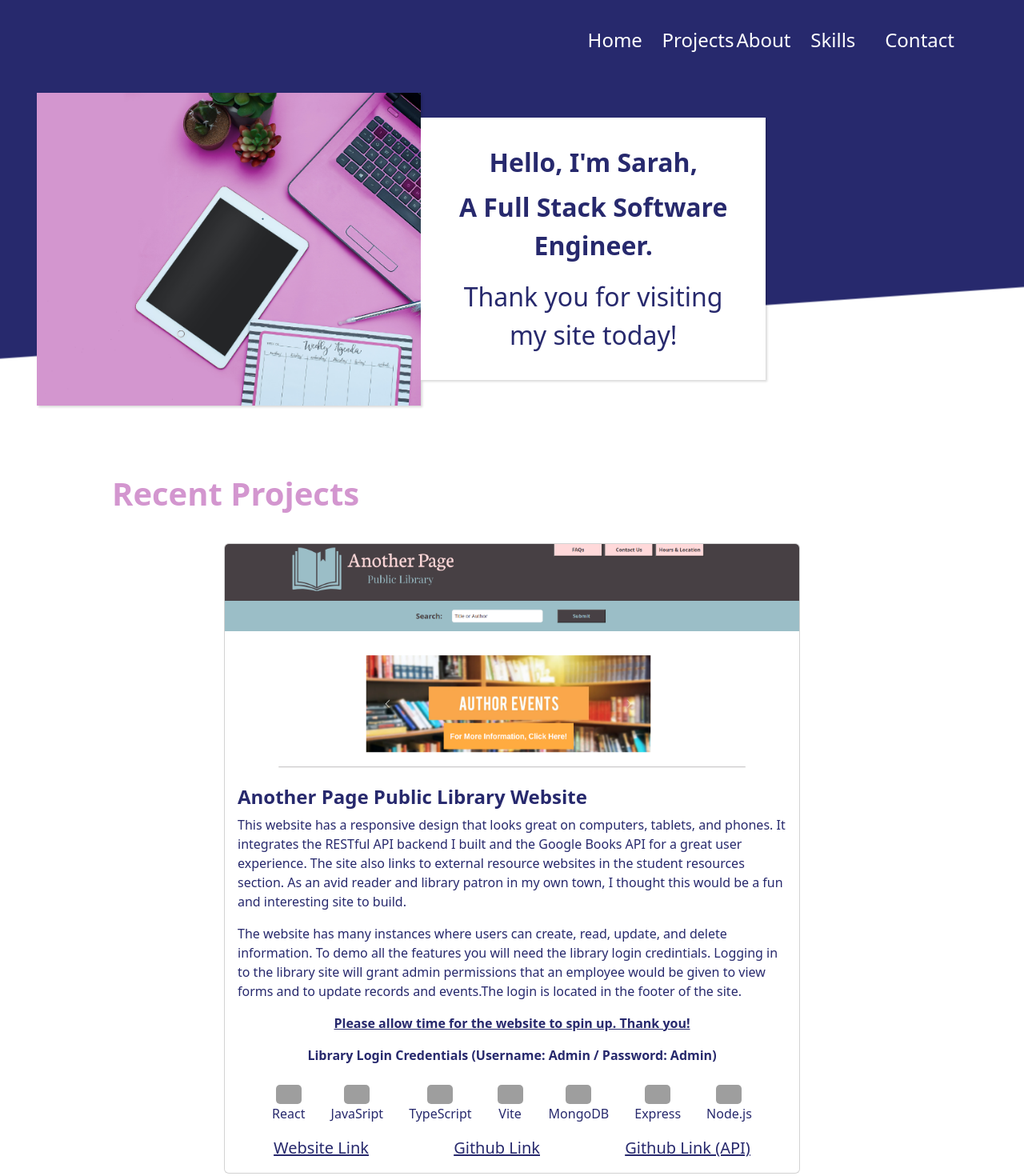
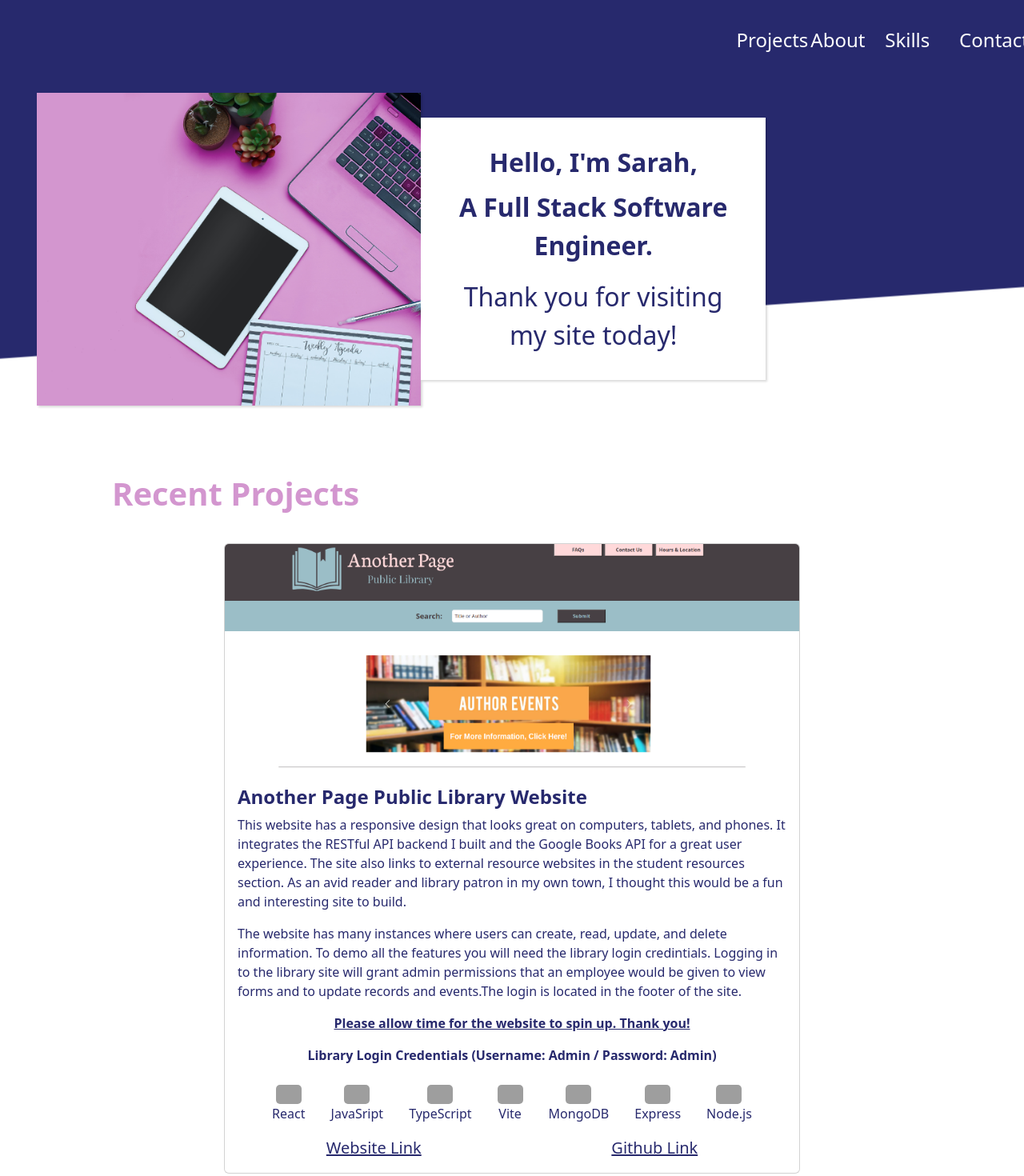
Before and after one commit to Amiriel01/Portfolio-Website, a React (Vite) app in the folder front-end/: page / in a window 1280 px wide. Shown: the top 1470 px of the page at 80% size. Built offline with nearby package versions, Linux system fonts and the light colour scheme; grey boxes are pictures that could not be loaded.

Commit message:
removed github link api

```diff
--- a/front-end/src/App.css
+++ b/front-end/src/App.css
@@ -16,6 +16,8 @@
     margin-left: auto;
     font-size: 1.5rem;
     cursor: pointer;
+    display: flex;
+    justify-content: end;
   }
 }
 
--- a/front-end/src/HeaderLinks.jsx
+++ b/front-end/src/HeaderLinks.jsx
@@ -7,11 +7,11 @@ export default function HeaderLinks() {
       <>
         <Row id='header-container'>
           <Row id='header-links-container'>
-            <Col xl={2} lg={4} sm={6} id='header-link'>
+            {/* <Col xl={2} lg={4} sm={6} id='header-link'>
               <ScrollLink to='home' smooth={true} duration={500}>
                 Home
               </ScrollLink>
-            </Col>
+            </Col> */}
             <Col xl={2} lg={4} sm={6} id='header-link'>
               <ScrollLink to='projects' smooth={true} duration={500}>
                 Projects
--- a/front-end/src/Projects.jsx
+++ b/front-end/src/Projects.jsx
@@ -48,7 +48,7 @@ export default function Projects() {
                                         <div className='project-card-links-container'>
                                             <Card.Link target='_blank' href={projectDetails.live_link} className='project-card-link'>Website Link</Card.Link>
                                             <Card.Link target='_blank' href={projectDetails.repo_link} className='project-card-link '>Github Link</Card.Link>
-                                            <Card.Link target='_blank' href={projectDetails.repo_link2} className='project-card-link '>Github Link (API)</Card.Link>
+                                            {/* <Card.Link target='_blank' href={projectDetails.repo_link2} className='project-card-link '>Github Link (API)</Card.Link> */}
                                         </div>
                                     </Card.Body>
                                 </Card>
```
